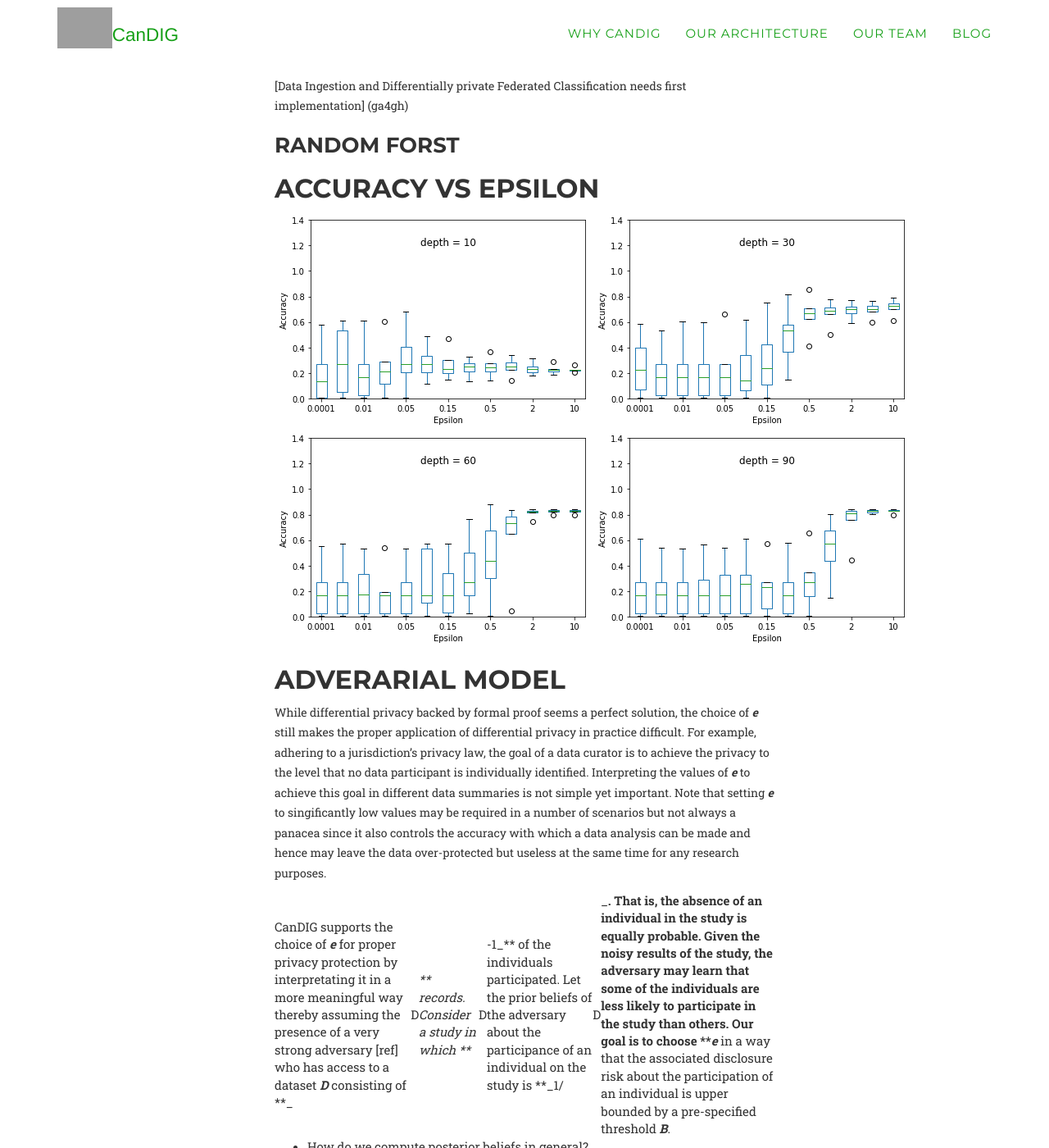
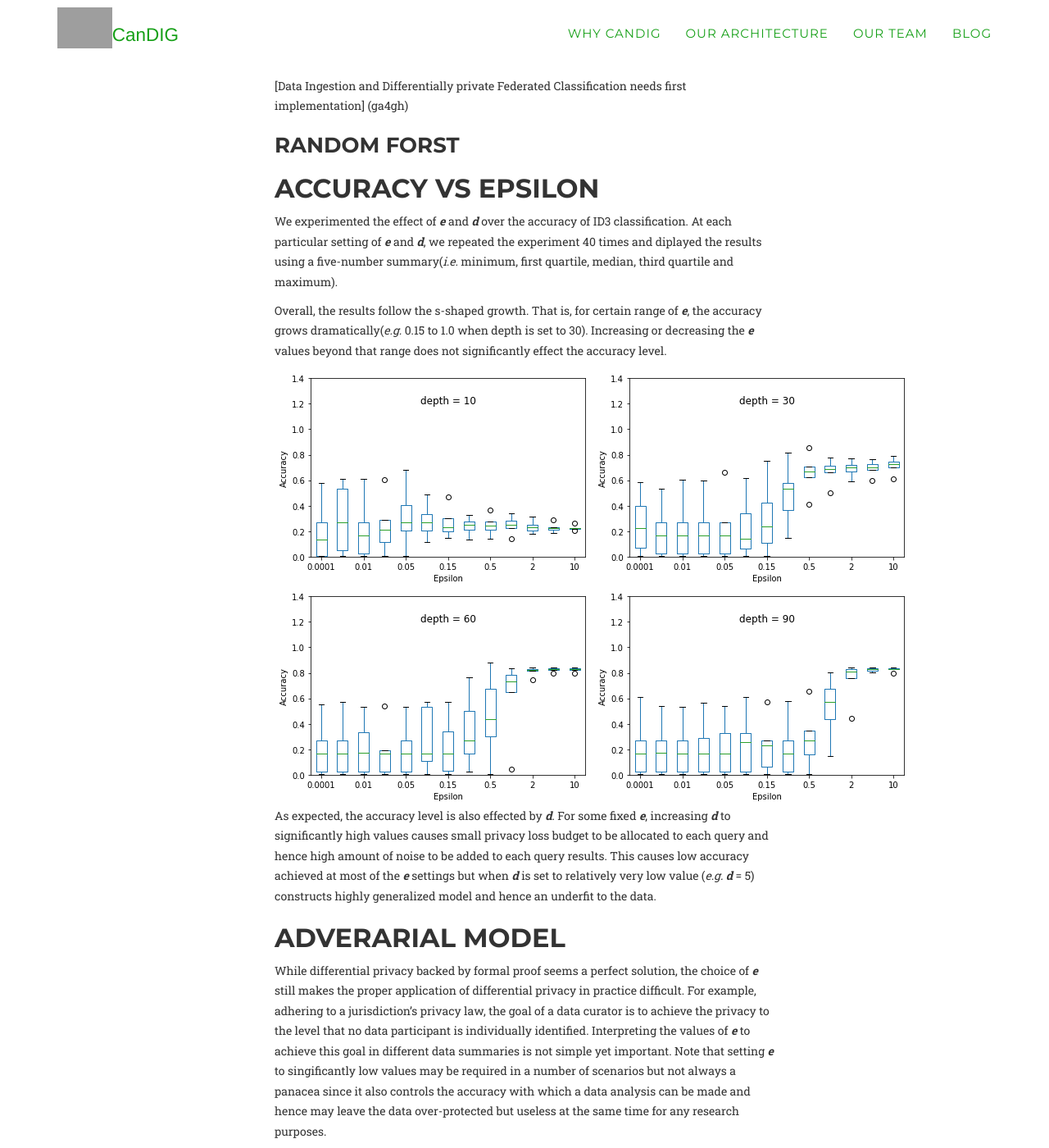
Before and after one commit to CanDIG/candig.github.io, a Jekyll site: the page built from _posts/2017-05-25-distributed-privacy-preserving-data-mining.md, in a window 1280 px wide and 1400 px high, scrolled down 2515 px. Shown: the whole window at 82% size. Built offline with Jekyll 4.4.1, drawn with Linux system fonts in a browser that asks for light colours; some web fonts are replaced; grey boxes are pictures that could not be loaded.

Commit message:
Update 2017-05-25-distributed-privacy-preserving-data-mining.md

```diff
--- a/_posts/2017-05-25-distributed-privacy-preserving-data-mining.md
+++ b/_posts/2017-05-25-distributed-privacy-preserving-data-mining.md
@@ -45,6 +45,9 @@ Queries posed at different hierarchical levels use sequential compositition. Tha
 ### Random Forst
 
 ## Accuracy vs epsilon
+We experimented the effect of  **_e_** and **_d_** over the accuracy of ID3 classification. At each particular setting of **_e_** and **_d_**, we repeated the experiment 40 times and diplayed the results using a five-number summary(_i.e._ minimum, first quartile, median, third quartile and maximum).
+
+Overall, the results follow the s-shaped growth. That is, for certain range of **_e_**, the accuracy grows dramatically(_e.g._ 0.15 to 1.0 when depth is set to 30). Increasing or decreasing the **_e_** values beyond that range does not significantly effect the accuracy level.
 
 <table style="text-align:center">
 <tr><td><img src='https://github.com/CanDIG/candig.github.io/blob/master/img/IMGs_Classification/ID3_depth10.png'>
@@ -55,6 +58,7 @@ Queries posed at different hierarchical levels use sequential compositition. Tha
 </td></tr>
 </table>
 
+As expected, the accuracy level is also effected by **_d_**. For some fixed **_e_**, increasing **_d_** to significantly high values causes small privacy loss budget to be allocated to each query and hence high amount of noise to be added to each query results. This causes low accuracy achieved at most of the **_e_** settings but when **_d_** is set to relatively very low value (_e.g._ **_d_** = 5) constructs highly generalized model and hence an underfit to the data.
 
 ## Adverarial model
 While differential privacy backed by formal proof seems a perfect solution, the choice of **_e_** still makes the proper application of differential privacy in practice difficult. For example, adhering to a jurisdiction's privacy law, the goal of a data curator is to achieve the privacy to the level that no data participant is individually identified. Interpreting the values of  **_e_** to achieve this goal in different data summaries is not simple yet important. Note that setting **_e_** to singificantly low values may be required in a number of scenarios but not always a panacea since it also controls the accuracy with which a data analysis can be made and hence may leave the data over-protected but useless at the same time for any research purposes.
```
